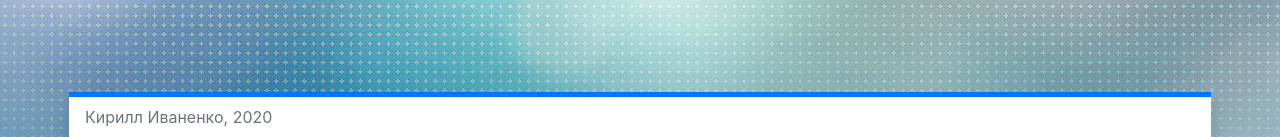
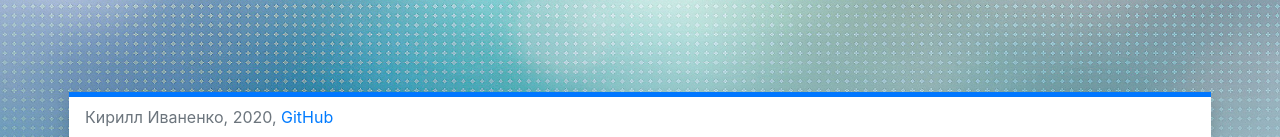
Before and after one commit to Glideman/tasker, a PHP site: page / in a window 1280 px wide. Shown: the part 663-800 px from the top of the page. Run offline with PHP 8.4, Linux system fonts and the light colour scheme; data comes from the database, SQL or seed files in the repository; data that the repository does not hold is empty; some libraries are stand-ins or nearby versions.

Commit message:
настройки подключения к бд добавил репу в футер

```diff
--- a/models/core_model.php
+++ b/models/core_model.php
@@ -5,7 +5,7 @@ class Core_model {
 
 	// коннект к базе данных
 	public static function db_connect() {
-		$db = mysqli_connect('localhost', 'id8747852_darthllirik', 'qwertyuiop', 'tasker_test');
+		$db = mysqli_connect('localhost', 'id12521812_0xfc0de_tasker_user', '0xfc0de-tasker', 'id12521812_0xfc0de_tasker_db');
 		if(!$db) return null;
 
 		$db->query("SET character_set_results = 'utf8'");
--- a/views/footer.php
+++ b/views/footer.php
@@ -1,3 +1,3 @@
 <footer class="footer text-muted sb-footer">
-    Кирилл Иваненко, 2020
+    Кирилл Иваненко, 2020, <a href="https://github.com/Glideman/tasker">GitHub</a>
 </footer>
```
